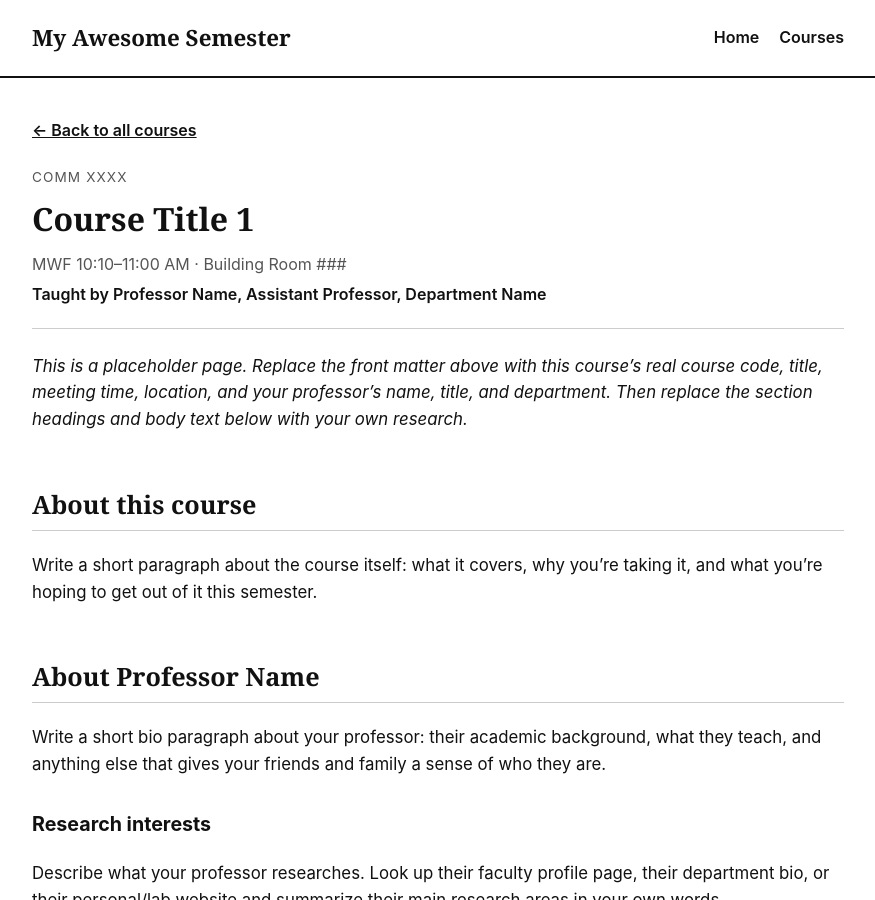
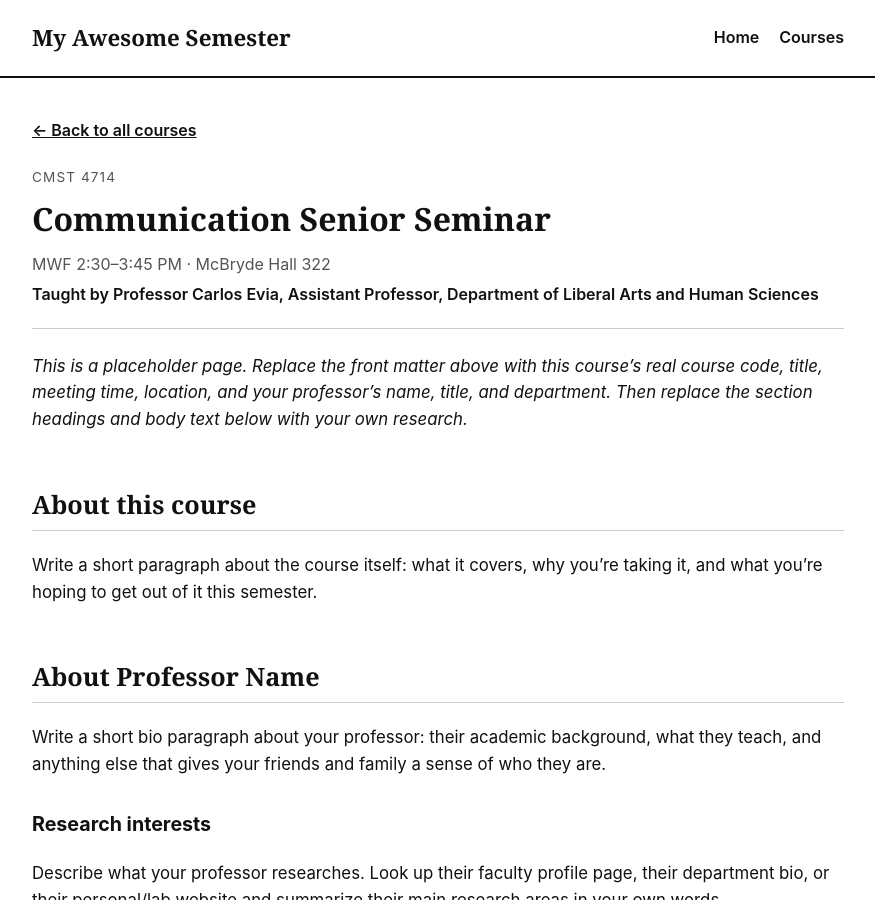
Before and after one commit to annaolszowy27/myawesomesemester, a Jekyll site: the page built from _courses/course-01.md, in a window 1280 px wide and 900 px high. Shown: the whole window, without its empty margins (202-1077 px from the left). Built offline with Jekyll 4.4.1, drawn with Linux system fonts in a browser that asks for light colours.

Commit message:
Update course-01.md
editing course 1

```diff
--- a/_courses/course-01.md
+++ b/_courses/course-01.md
@@ -1,12 +1,12 @@
 ---
 course_number: 1
-course_code: "COMM XXXX"
-course_title: "Course Title 1"
-meeting_time: "MWF 10:10–11:00 AM"
-location: "Building Room ###"
-instructor_name: "Professor Name"
+course_code: "CMST 4714"
+course_title: "Communication Senior Seminar"
+meeting_time: "MWF 2:30–3:45 PM"
+location: "McBryde Hall 322"
+instructor_name: "Professor Carlos Evia"
 instructor_title: "Assistant Professor"
-instructor_department: "Department Name"
+instructor_department: "Department of Liberal Arts and Human Sciences"
 ---
 
 _This is a placeholder page. Replace the front matter above with this course's real
```
